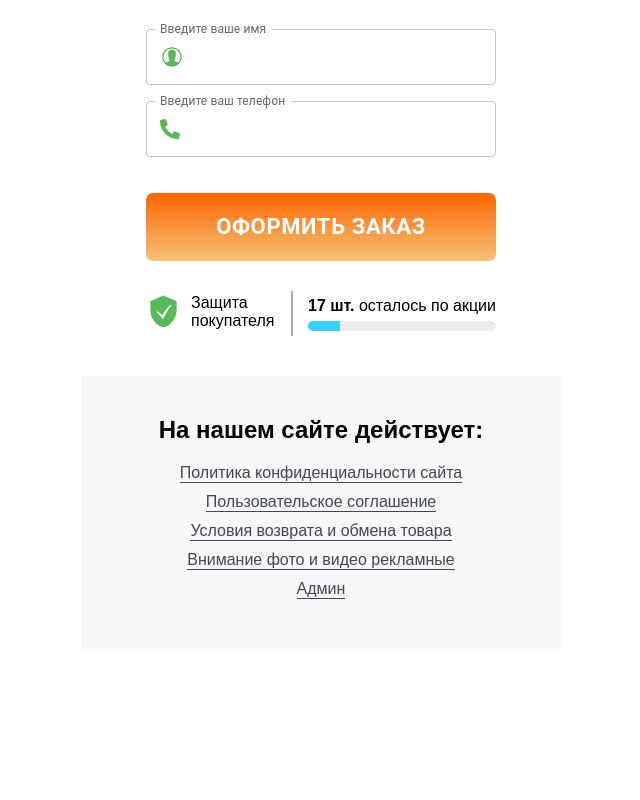
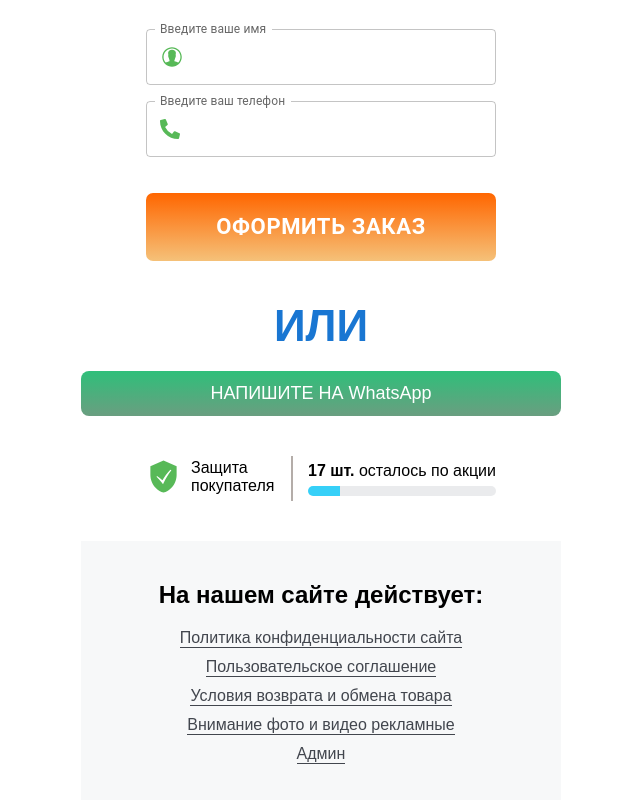
Before and after one commit to adiletzainidinov/Port, a React (Vite) app: page / in a window 1280 px wide. Shown: the part 7393-8193 px from the top of the page, without its empty margins (319-959 px from the left). Before the commit the page ends 8042 px from the top, so only its background shows below. Built offline with nearby package versions, Linux system fonts and the light colour scheme; the HTML template or start-up script is replaced by a standard one.

Commit message:
added whatsapp

```diff
--- a/src/components/bid-footer/BidFooter.jsx
+++ b/src/components/bid-footer/BidFooter.jsx
@@ -6,6 +6,9 @@ import OrderNowSale from '../order/OrderNowSale';
 import Input from './Input';
 
 const BidFooter = ({ id }) => {
+  const phoneNumber = '+996998083828';
+  const message = encodeURIComponent('Здравствуйте! Я хочу купить пусковое устройство для автомобиля.');
+
   return (
     <>
       <Container id={id}>
@@ -23,6 +26,16 @@ const BidFooter = ({ id }) => {
           </BidPapa>
           <OrderNow />
           <Input />
+          <StyledHeading style={{ textAlign: 'center', fontSize: '44px' }}>
+            ИЛИ
+          </StyledHeading>
+          <StyledWhatsAppButton
+            href={`https://wa.me/${phoneNumber}?text=${message}`}
+            target="_blank"
+            rel="noopener noreferrer"
+          >
+            НАПИШИТЕ НА WhatsApp
+          </StyledWhatsAppButton>
           <OrderNowSale />
         </StyledBox>
       </Container>
@@ -74,6 +87,32 @@ export const BidPapa = styled('div')(() => ({
   },
 }));
 
+const StyledHeading = styled('h2')(({ theme }) => ({
+  textAlign: 'center',
+  fontSize: '44px',
+  margin: '20px 0',
+  fontWeight: 'bold',
+  color: theme.palette.primary.main,
+}));
+
+const StyledWhatsAppButton = styled('a')(() => ({
+  display: 'inline-block',
+  background: 'linear-gradient(360deg, #6a9e80, #2fbf7a)',
+  color: 'white',
+  padding: '12px 24px',
+  fontSize: '18px',
+  borderRadius: '8px',
+  textTransform: 'none',
+  transition: 'background-color 0.3s, transform 0.3s',
+  marginBottom: 30,
+  textDecoration: 'none',
+  textAlign: 'center',
+  '&:hover': {
+    backgroundColor: '#333',
+    transform: 'scale(1.05)',
+  },
+}));
+
 BidFooter.propTypes = {
   id: PropTypes.string.isRequired,
 };
--- a/src/shared/UI/button/Button.jsx
+++ b/src/shared/UI/button/Button.jsx
@@ -23,5 +23,9 @@ const MuiButtonStyle = styled(MuiButton)(() => ({
   color: 'white',
   fontSize: '22px',
   borderRadius: '7px',
-  fontWeight: 'bold'
+  fontWeight: 'bold',
+  transition: 'background-color 0.3s, transform 0.3s',
+  '&:hover': {
+    transform: 'scale(1.05)',
+  },
 }));
```
Also changed, not shown: src/assets/logo.webp (added), src/assets/logoFleshStart.webp (added).
